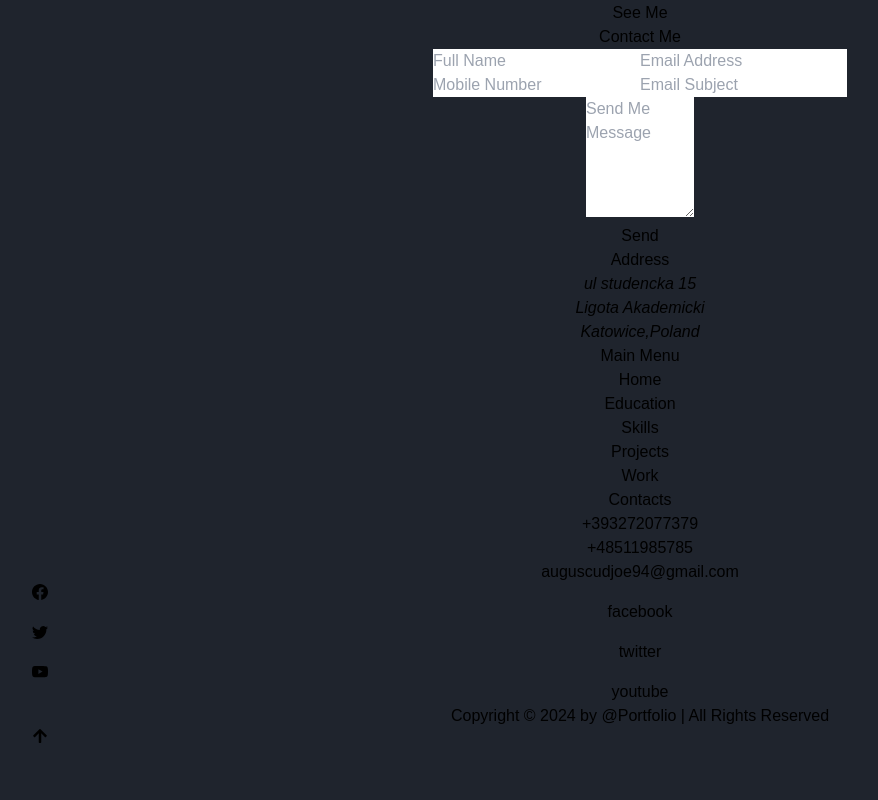
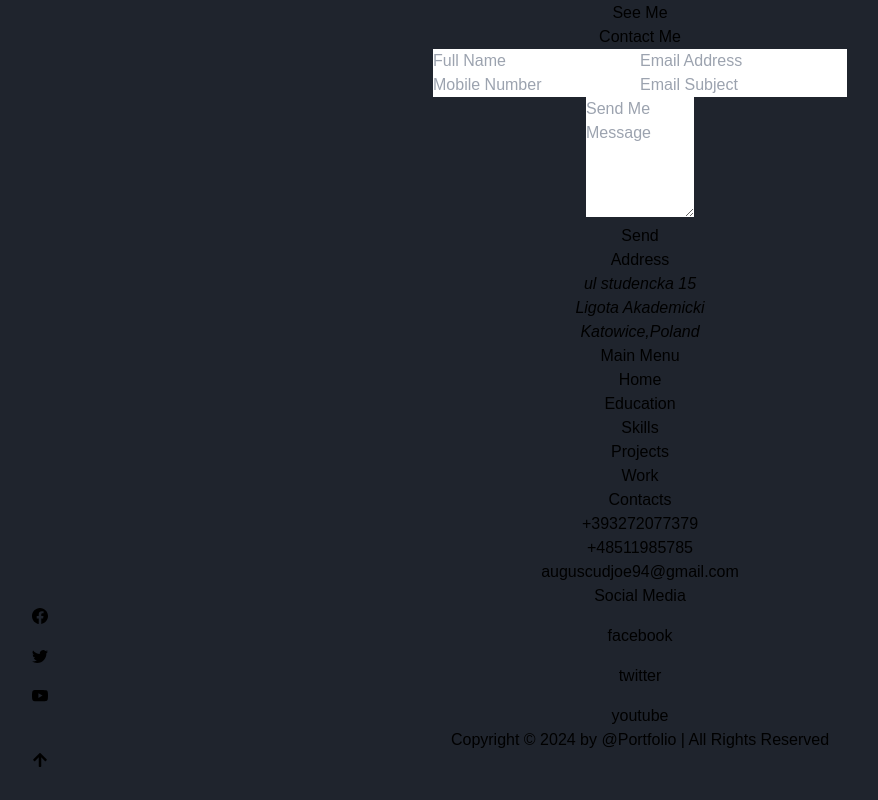
Before and after one commit to Augustine-cudjoe/portfolio, a React (Vite) app: page / in a window 1280 px wide. Shown: the part 5103-5903 px from the top of the page, without its empty margins (0-878 px from the left). Before the commit the page ends 5879 px from the top, so only its background shows below. Built offline with nearby package versions, Linux system fonts and the light colour scheme.

Commit message:
portfolio

```diff
--- a/src/component/Home.jsx
+++ b/src/component/Home.jsx
@@ -476,6 +476,7 @@ function Home() {
             </ul>
            </div>
         <div className="">
+        <h6 className='font-bold text-lg text-white text-start'>Social Media</h6>
 
         <p className='flex justify-between flex-col items-center space-y-3  md:flex-wrap lg:flex-nowrap'>
          <LinkRouter to="#" className="flex items-center px-2  justify-center gap-1 md:gap-2 my-1 lg:my-0 lg:mr-[15px] md:ml-[20px] md:ml-[0px] w-full md:w-10/12 transition-all h-[40px] bg-transparent  border-2 border-[#0ef] rounded-full text-[#0ef] text-[20px] hover:bg-white hover:text-[#0ef] hover:shadow-white hover:border-white box-border ">
```
